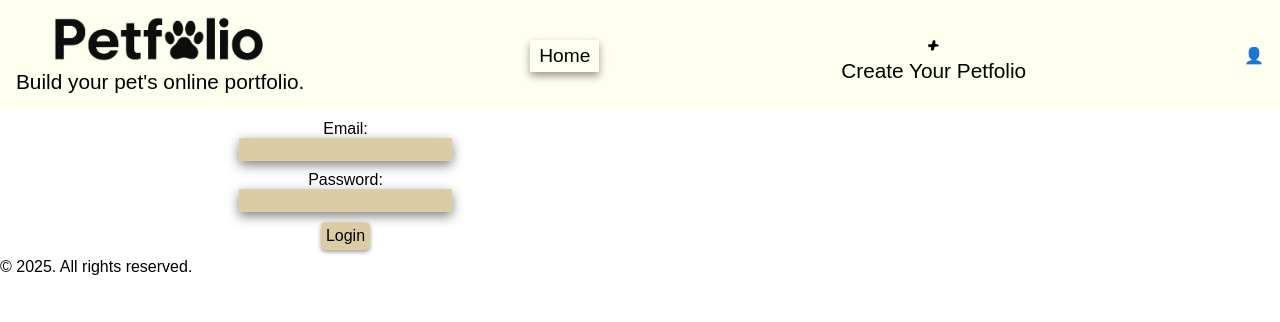
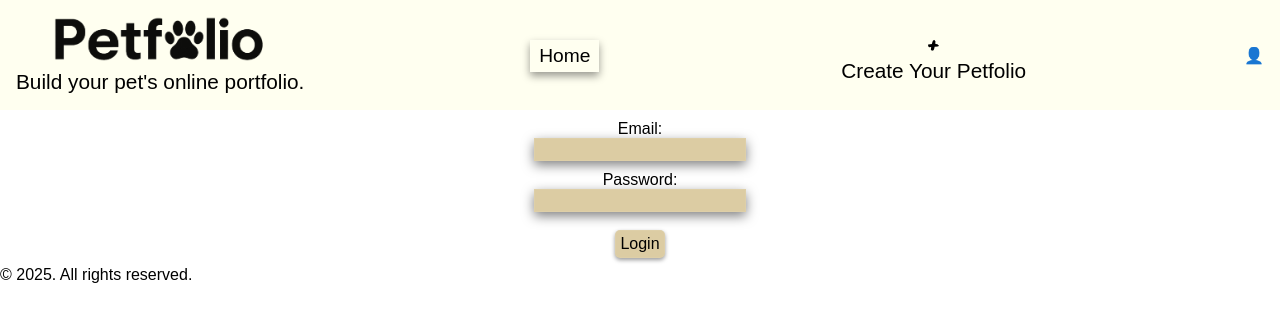
Before and after one commit to fraserelliott/petfolio, a React (Vite) app in the folder frontend/: page /login in a window 1280 px wide. Shown: the top 322 px of the page. Built offline with nearby package versions, Linux system fonts and the light colour scheme; no server answers.

Commit message:
added a new width class in the css and finished styling on the login page

```diff
--- a/frontend/src/App.css
+++ b/frontend/src/App.css
@@ -42,6 +42,9 @@ h1 {
 .flex-wrap {
   flex-wrap: wrap;
 }
+.flex-nowrap {
+  flex-wrap:nowrap;
+}
 
 .justify-between {
   justify-content: space-between;
@@ -68,6 +71,10 @@ h1 {
 
 .w-l {
   width: min(691px, 90vw);
+}
+
+.w-100 {
+  width: 100vw;
 }
 
 /**********************
--- a/frontend/src/pages/LoginPage.jsx
+++ b/frontend/src/pages/LoginPage.jsx
@@ -24,7 +24,7 @@ const LoginPage = () => {
 
     if(!token) {
     return (
-        <form onSubmit={handleSubmit(handleLogin)}>
+        <form className="w-100 flex flex-wrap justify-center" onSubmit={handleSubmit(handleLogin)}>
             <div className="form-row w-l text-center">
                 <div className="formGroup my-2">
                     <label>Email:</label><br />
```
